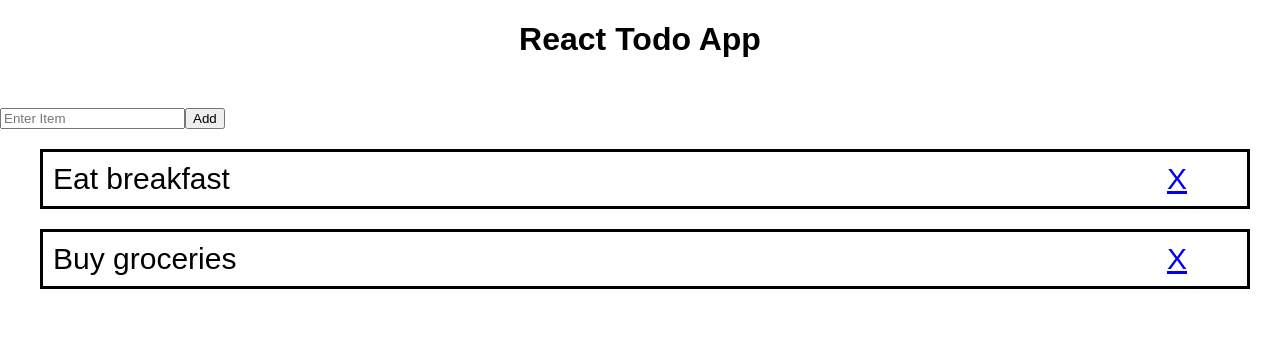
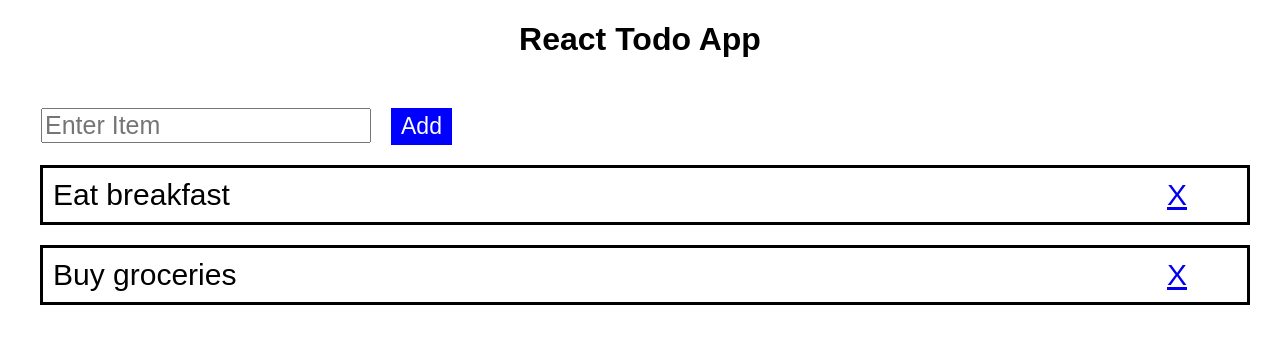
Before and after one commit to CuriousIbrahim/react-todo-app, a React (Create React App) app: page / in a window 1280 px wide. Shown: the top 344 px of the page. Built offline with nearby package versions, Linux system fonts and the light colour scheme.

Commit message:
Add styling to AddTodo Component

```diff
--- /dev/null
+++ b/src/Components/AddTodo.css
@@ -0,0 +1,15 @@
+#todo-input {
+  font-size: 25px;
+  margin-left: 41px;
+}
+
+#add-btn {
+  font-family: sans-serif;
+  font-size: 23px;
+  margin-left: 20px;
+  padding: 5px 10px;
+  color: white;
+  cursor: pointer;
+  background-color: blue;
+  border: none;
+}
--- a/src/Components/AddTodo.js
+++ b/src/Components/AddTodo.js
@@ -1,4 +1,5 @@
 import React, {Component} from 'react';
+import './AddTodo.css';
 const uuid = require('uuid/v1');
 
 class AddTodo extends Component {
@@ -39,8 +40,8 @@ class AddTodo extends Component {
     return (<div>
       {/* <h2>Add Todo</h2> */}
       <form onSubmit={this.onSubmit.bind(this)}>
-        <input type="text" placeholder="Enter Item" ref={(c) => this.todo = c}></input>
-        <button>Add</button>
+        <input id="todo-input" type="text" placeholder="Enter Item" ref={(c) => this.todo = c}></input>
+        <button id="add-btn">Add</button>
       </form>
     </div>)
   }
```
